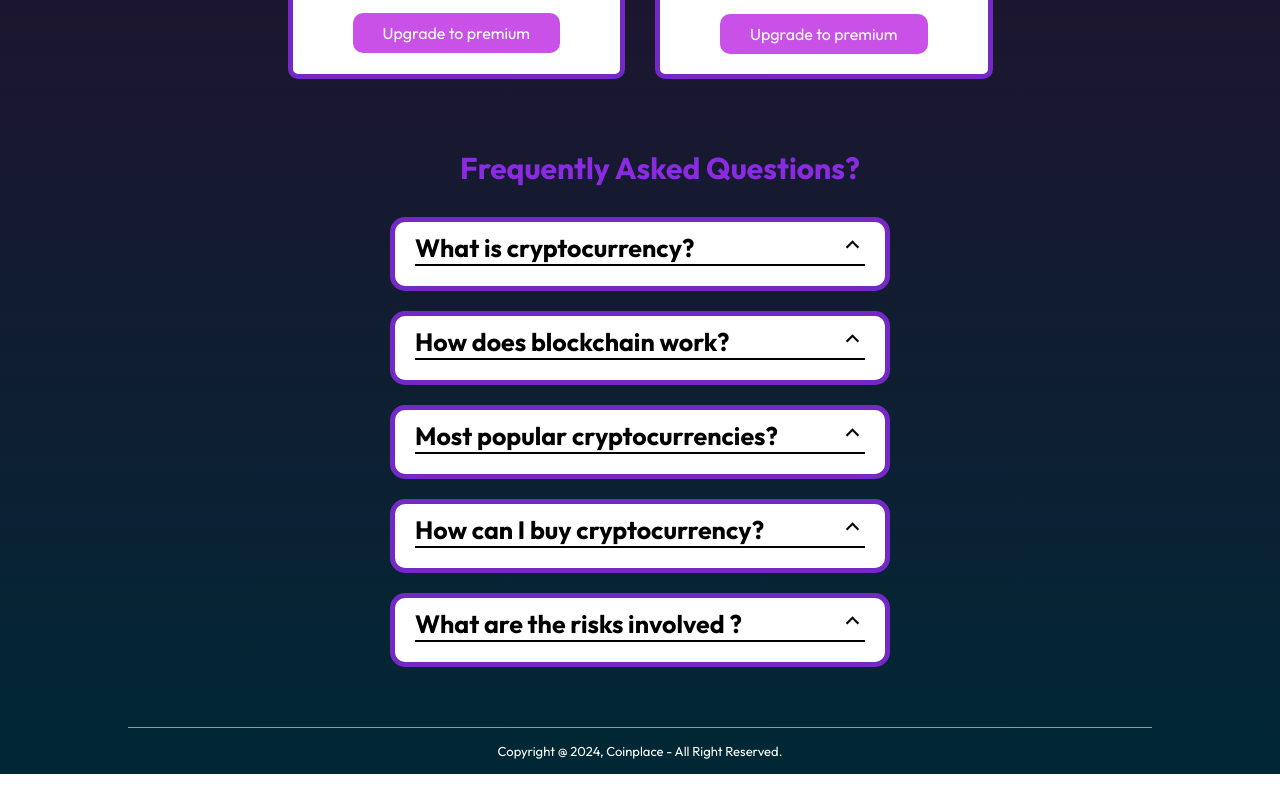
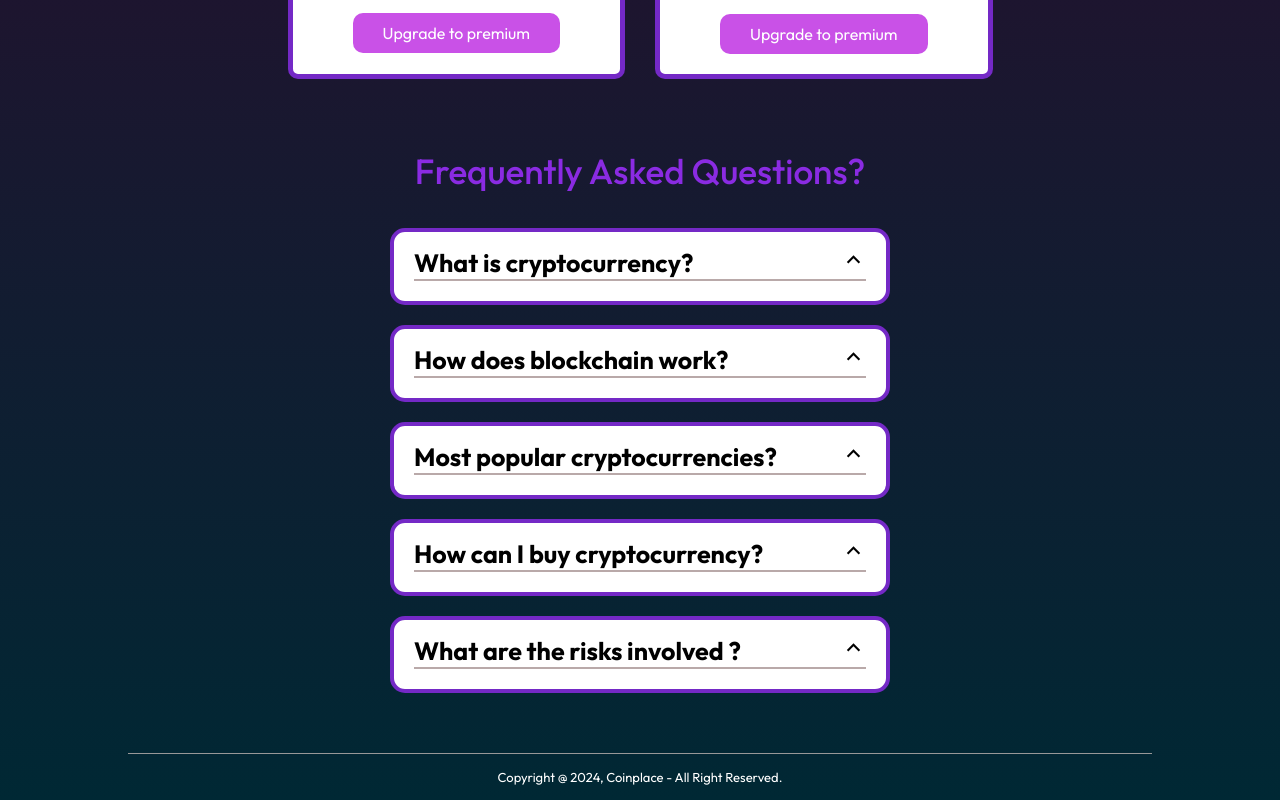
Before and after one commit to Owais-Creates/Coinplace, a React (Vite) app in the folder crypto/: page /pricing in a window 1280 px wide. Shown: the part 785-1585 px from the top of the page. Before the commit the page ends 1559 px from the top, so only its background shows below. Built offline with nearby package versions, Linux system fonts and the light colour scheme; no server answers.

Commit message:
fixed some css and designs

```diff
--- a/crypto/src/components/Price/Price.css
+++ b/crypto/src/components/Price/Price.css
@@ -123,10 +123,10 @@ button:hover {
 }
 
 .faq-h2{
-    font-size: 30px;
-    margin-left: 40px;
-    margin-bottom: 30px;
+    font-size: 35px;
+    margin-bottom: 35px;
     color: blueviolet;
+    font-weight: 500;
 }
 
 .faq {
@@ -137,15 +137,16 @@ button:hover {
     color: #000;
     padding: 10px 20px;
     border-radius: 15px;
-    border: 5px solid #7429C6;
+    border: 4px solid #7429C6;
 }
 
 .faq h3{
     font-size: 25px;
-    border-bottom: 2px solid black;
+    border-bottom: 2px solid #b9a9a9;
     margin-bottom: 10px;
     display: flex;
     justify-content: space-between;
+    margin-top: 5px;
 }
 
 .faq h3 span{
```
